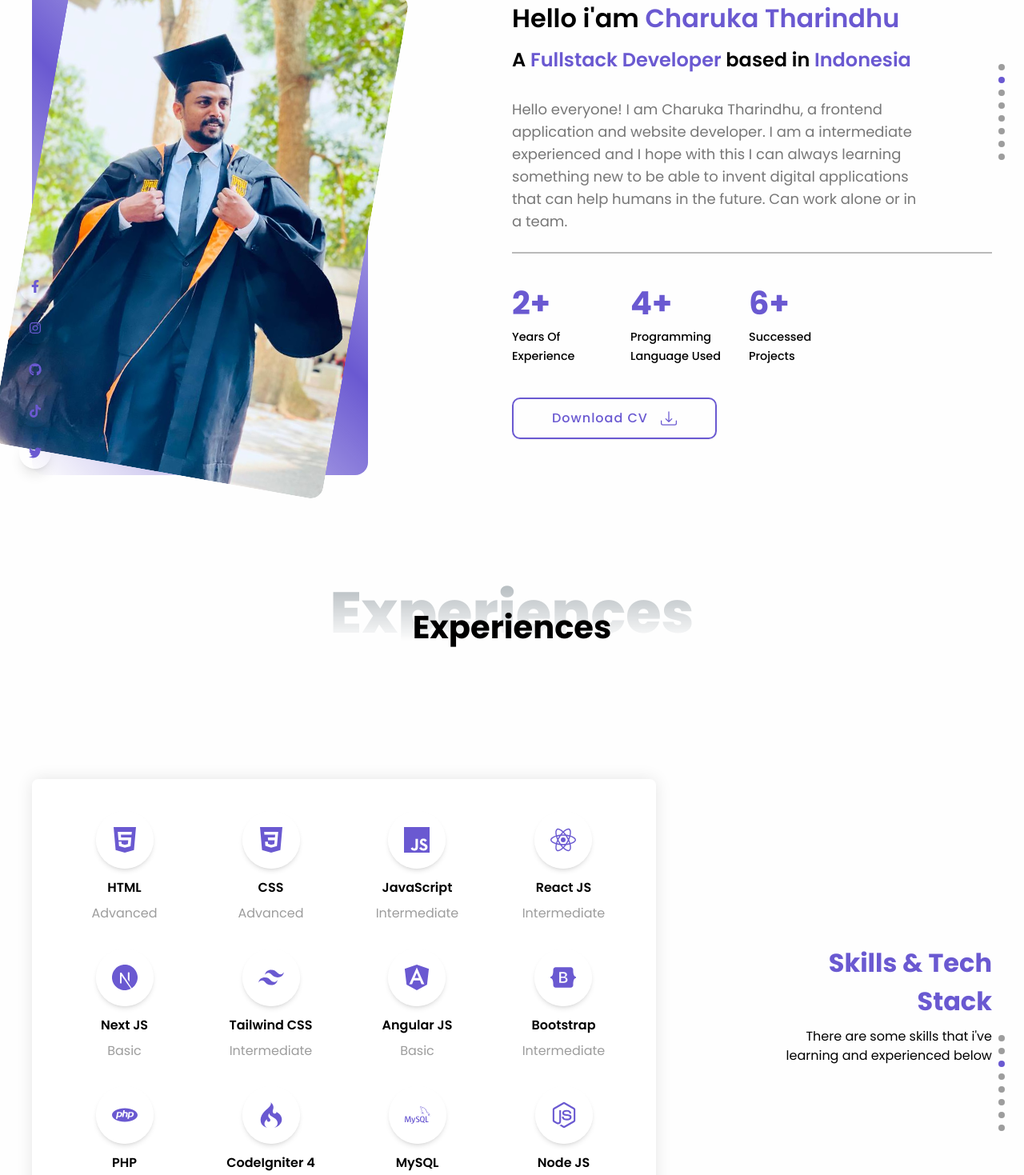
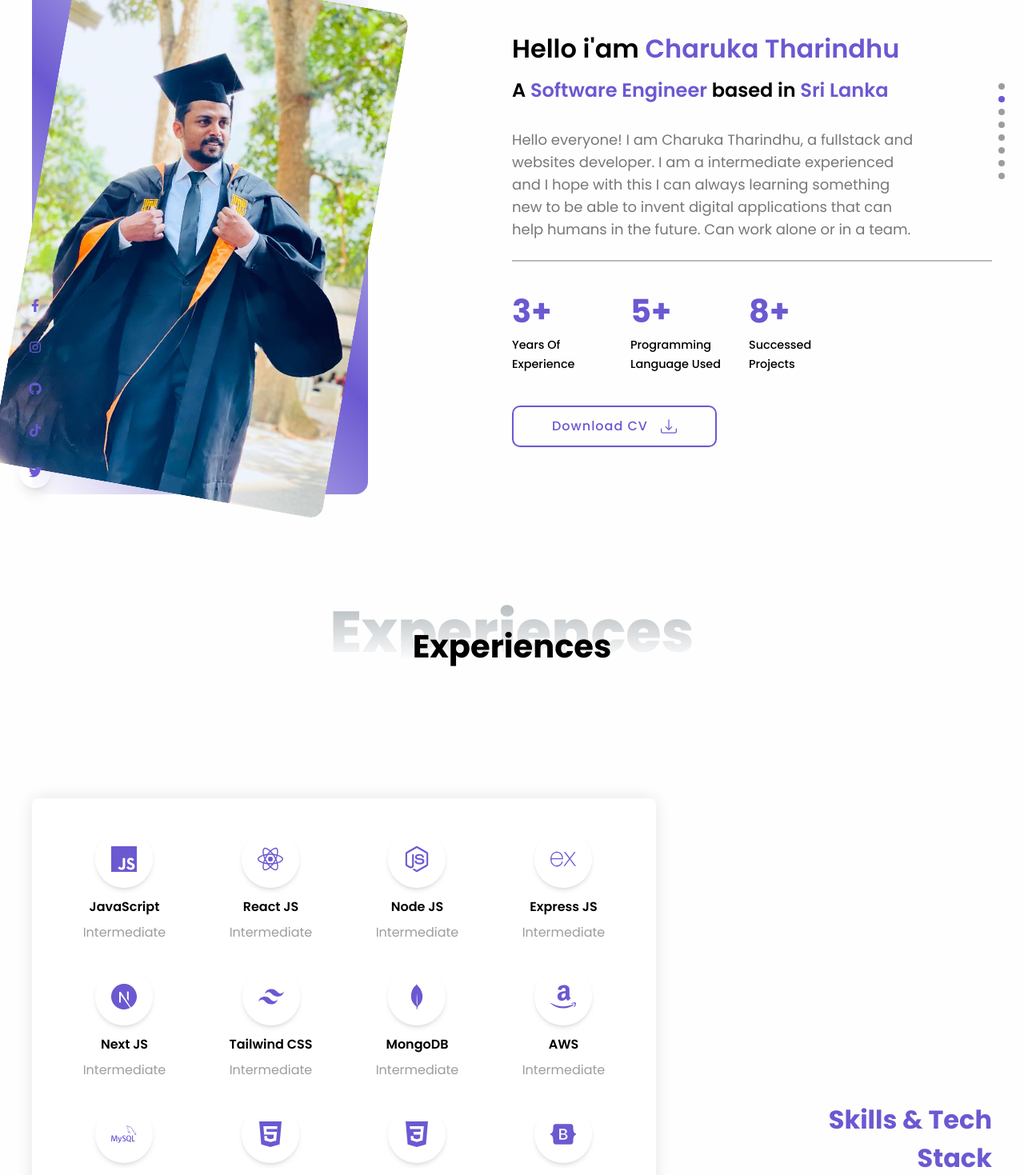
Before and after one commit to charuka97/personal-portfolio, a Next.js app: page / in a window 1280 px wide. Shown: the part 1160-2629 px from the top of the page at 80% size. Built offline with nearby package versions, Linux system fonts and the light colour scheme.

Commit message:
update personal details

```diff
--- a/constants/data.js
+++ b/constants/data.js
@@ -1,15 +1,16 @@
-import { SiHtml5, SiCss3, SiJavascript, SiReact, SiTailwindcss, SiNextdotjs, SiAngular, SiBootstrap, SiPhp, SiCodeigniter, SiMysql, SiNodedotjs } from "react-icons/si";
+import { SiHtml5, SiAmazon, SiAndroid, SiC, SiJava, SiCplusplus, SiCsharp, SiCss3, SiJavascript, SiReact, SiTailwindcss, SiNextdotjs, SiAngular, SiBootstrap, SiPhp, SiCodeigniter, SiMysql, SiNodedotjs, SiMongodb, SiExpress, SiDotnet } from "react-icons/si";
 import { FaFileCode, FaAlignLeft, FaWhatsapp, FaFacebookF, FaInstagram, FaTiktok, FaTwitter, FaGithub } from "react-icons/fa";
 import { MdOutlineScreenSearchDesktop, MdEmail } from "react-icons/md";
 import { BsFillTelephoneFill } from "react-icons/bs";
 
 export const identity = {
   name: "Charuka Tharindhu",
-  division: ["Fullstack Developer", "Software Tester"],
-  region: "Indonesia",
+  division: ["Software Engineer", "Web Developer"],
+  region: "Sri Lanka",
   description: [
-    "I create stunning website for your business, Intermediate experienced in web design and development.",
-    "Hello everyone! I am Charuka Tharindhu, a frontend application and website developer. I am a intermediate experienced and I hope with this I can always learning something new to be able to invent digital applications that can help humans in the future. Can work alone or in a team.",
+    //"I create stunning website for your business, Intermediate experienced in web design and development.",
+    "Experienced Full Stack Developer skilled in JavaScript, with expertise in MERN stack for web applications and websites development.",
+    "Hello everyone! I am Charuka Tharindhu, a fullstack and websites developer. I am a intermediate experienced and I hope with this I can always learning something new to be able to invent digital applications that can help humans in the future. Can work alone or in a team.",
   ],
   picture: ["/image/profil.png", "/image/about.jpeg"],
   CV: "/pdf/CV 2.pdf",
@@ -75,48 +76,38 @@ export const socialMediaList = [
 
 export const aboutExperiencesList = [
   {
-    number: 2,
+    number: 3,
     title: "Years Of Experience",
   },
   {
-    number: 4,
+    number: 5,
     title: "Programming Language Used",
   },
   {
-    number: 6,
+    number: 8,
     title: "Successed Projects",
   },
 ];
 
 export const educationList = [
   {
-    years: "2020 - 2023",
-    school: "TI Global Senior Highschool",
-    competence: "Software Engineering",
+    years: "2018 - 2022",
+    school: "Sri Lanka Institute of Information Technology",
+    competence: "BSc (Hons) Degree in Information Technology",
   },
   {
-    years: "2017 - 2020",
-    school: "Al-Ma'ruf Junior Highschool",
+    years: "2013 - 2016",
+    school: "T/Abayapura Maha Vidyalaya",
     competence: "Junior Highschool",
   },
   {
-    years: "2011 - 2017",
-    school: "Muhammadiyah 4 Elementary School",
+    years: "2003 - 2013",
+    school: "T/Mahadiwulwewa Maha Vidyalaya",
     competence: "Elementary School",
   },
 ];
 
 export const skillsList = [
-  {
-    SkillIcon: SiHtml5,
-    title: "HTML",
-    level: "Advanced",
-  },
-  {
-    SkillIcon: SiCss3,
-    title: "CSS",
-    level: "Advanced",
-  },
   {
     SkillIcon: SiJavascript,
     title: "JavaScript",
@@ -128,13 +119,53 @@ export const skillsList = [
     level: "Intermediate",
   },
   {
+    SkillIcon: SiNodedotjs,
+    title: "Node JS",
+    level: "Intermediate",
+  },
+  {
+    SkillIcon: SiExpress,
+    title: "Express JS",
+    level: "Intermediate",
+  },
+  {
     SkillIcon: SiNextdotjs,
     title: "Next JS",
-    level: "Basic",
+    level: "Intermediate",
   },
   {
     SkillIcon: SiTailwindcss,
     title: "Tailwind CSS",
+    level: "Intermediate",
+  },
+  {
+    SkillIcon: SiMongodb,
+    title: "MongoDB",
+    level: "Intermediate",
+  },
+  {
+    SkillIcon: SiAmazon,
+    title: "AWS",
+    level: "Intermediate",
+  },
+  {
+    SkillIcon: SiMysql,
+    title: "MySQL",
+    level: "Intermediate",
+  },
+  {
+    SkillIcon: SiHtml5,
+    title: "HTML",
+    level: "Intermediate",
+  },
+  {
+    SkillIcon: SiCss3,
+    title: "CSS",
+    level: "Intermediate",
+  },
+  {
+    SkillIcon: SiBootstrap,
+    title: "Bootstrap",
     level: "Intermediate",
   },
   {
@@ -143,9 +174,19 @@ export const skillsList = [
     level: "Basic",
   },
   {
-    SkillIcon: SiBootstrap,
-    title: "Bootstrap",
-    level: "Intermediate",
+    SkillIcon: SiDotnet,
+    title: ".Net",
+    level: "Basic",
+  },
+  {
+    SkillIcon: SiAndroid,
+    title: "Android",
+    level: "Basic",
+  },
+  {
+    SkillIcon: SiJava,
+    title: "Java",
+    level: "Basic",
   },
   {
     SkillIcon: SiPhp,
@@ -153,37 +194,42 @@ export const skillsList = [
     level: "Basic",
   },
   {
-    SkillIcon: SiCodeigniter,
-    title: "CodeIgniter 4",
+    SkillIcon: SiC,
+    title: "C",
     level: "Basic",
   },
   {
-    SkillIcon: SiMysql,
-    title: "MySQL",
+    SkillIcon: SiCplusplus,
+    title: "C++",
     level: "Basic",
   },
   {
-    SkillIcon: SiNodedotjs,
-    title: "Node JS",
+    SkillIcon: SiCsharp,
+    title: "C#",
     level: "Basic",
   },
 ];
 
 export const awardList = [
   {
-    years: "September - 2023",
-    award: "5 Th Winner Web Design Competition",
-    place: "UNBI University",
+    years: "Issued December 2022",
+    award: "BSc (Hons) Degree in Information Technology",
+    place: "SLIIT University",
   },
   {
-    years: "April - 2022",
-    award: "Completed Frontend Internship",
-    place: "Zettabyte Pte Ltd",
+    years: "July 2021 - March 2022",
+    award: "Completed Fullstack Developer Internship",
+    place: "Enuri Information System - EIS",
   },
+  // {
+  //   years: "Issued July 2021",
+  //   award: "Modern JavaScript From The Beginning ",
+  //   place: "Udemy",
+  // },
   {
-    years: "January - 2022",
-    award: "Completed Angular Bootcamp",
-    place: "Zettabyte Pte Ltd",
+    years: "February 2021 - May 2021",
+    award: "Completed Fullstack Developer Internship",
+    place: "VSS Global - Software Solutions",
   },
 ];
 
@@ -213,17 +259,18 @@ export const exprienceList = [
 
 export const servicesList = [
   {
+    title: "Web Development",
+    ServicesIcon: FaFileCode,
+    description: "Web development services are used to design, build, support, maintenance and evolve all types of web-based software.",
+    services: ["Web application development", "Web Testing", "Web Maintenancing", "Web Data Management", "Web Bug Fixing", "Web interface building", "Web experience building"],
+  },
+  {
     title: "Software Testing",
     ServicesIcon: MdOutlineScreenSearchDesktop,
     description: "Software testing is the process that testing a software to make sure that software is running as expected and discover undiscover bug.",
     services: ["Establish the right UX processes", "Create exceptional user experiences", "Discover undiscovered bug", "Save resources", "Software consultancy"],
   },
-  {
-    title: "Web Development",
-    ServicesIcon: FaFileCode,
-    description: "Web development services are used to design, build, support, maintenance and evolve all types of web-based software.",
-    services: ["Web application development", "Web Testing", "Web Maintenancing", "Web Data Management", "Web Bug Fixing", "Web interface building", "Web experience building"],
-  },
+
   {
     title: "Content Writing",
     ServicesIcon: FaAlignLeft,
```
